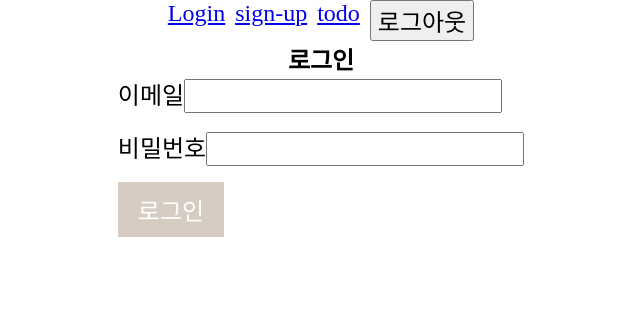
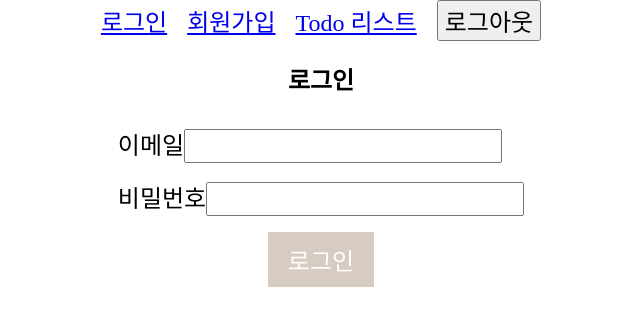
Before and after one commit to 1TBhard/wanted-pre-onboarding-challenge-fe-1, a React app: page / in a window 1280 px wide. Shown: the top 326 px of the page, without its empty margins (319-959 px from the left). Built offline with nearby package versions, Linux system fonts and the light colour scheme; the HTML template or start-up script is replaced by a standard one.

Commit message:
스타일 변경

```diff
--- a/src/App.tsx
+++ b/src/App.tsx
@@ -1,8 +1,9 @@
-import { BrowserRouter, Link, useNavigate } from "react-router-dom";
 import AuthProvider from "src/components/AuthProvider";
 import Pages from "src/pages";
+import token from "src/utils/Token";
+import { BrowserRouter, Link, useNavigate } from "react-router-dom";
+import { FlexBox } from "src/components/FlexBox";
 import "src/styles/global.css";
-import token from "src/utils/Token";
 
 export const App = () => {
 	return (
@@ -27,18 +28,11 @@ const Navigation = () => {
 	};
 
 	return (
-		<div
-			style={{
-				display: "flex",
-				justifyContent: "center",
-				gap: "10px",
-			}}
-		>
-			<Link to='/'>Login</Link>
-			<Link to='/auth'>sign-up</Link>
-			<Link to='/todo'>todo</Link>
-
+		<FlexBox justifyContent='center' gap={"20px"}>
+			<Link to='/'>로그인</Link>
+			<Link to='/auth'>회원가입</Link>
+			<Link to='/todo'>Todo 리스트</Link>
 			<button onClick={onClickLogout}>로그아웃</button>
-		</div>
+		</FlexBox>
 	);
 };
--- a/src/components/MainLayout.tsx
+++ b/src/components/MainLayout.tsx
@@ -1,4 +1,5 @@
 import { PropsWithChildren } from "react";
+import { FlexBox } from "src/components/FlexBox";
 
 export const MainLayout = ({
 	title,
@@ -6,12 +7,16 @@ export const MainLayout = ({
 }: PropsWithChildren<{ title: string }>) => {
 	return (
 		<div className='layout'>
-			<div>
-				<div className='center-box center-box__title-box'>
+			<FlexBox flexDirection='column'>
+				<div
+					style={{ margin: "20px 0" }}
+					className='center-box center-box__title-box'
+				>
 					<h1>{title}</h1>
 				</div>
+
 				<div className='center-box'>{children}</div>
-			</div>
+			</FlexBox>
 		</div>
 	);
 };
--- a/src/pages/LoginPage.tsx
+++ b/src/pages/LoginPage.tsx
@@ -1,11 +1,12 @@
 import postLogin from "src/api/auth/postLogin";
+import token from "src/utils/Token";
 import { Button } from "src/components/Button";
+import { FlexBox } from "src/components/FlexBox";
 import { FORM_ID } from "src/constants/FORM_ID";
 import { FormEventHandler, useState } from "react";
 import { LabelInput } from "src/components/LabelInput";
 import { MainLayout } from "src/components/MainLayout";
-import token from "src/utils/Token";
-import { Navigate, useNavigate } from "react-router-dom";
+import { useNavigate } from "react-router-dom";
 
 export const LoginPage = () => {
 	const navigate = useNavigate();
@@ -54,11 +55,13 @@ export const LoginPage = () => {
 					}}
 				/>
 
-				<Button
-					disabled={!(email && password)}
-					label='로그인'
-					buttonProp={{ type: "submit" }}
-				/>
+				<FlexBox justifyContent='center'>
+					<Button
+						disabled={!(email && password)}
+						label='로그인'
+						buttonProp={{ type: "submit" }}
+					/>
+				</FlexBox>
 			</form>
 		</MainLayout>
 	);
--- a/src/pages/SignUpPage.tsx
+++ b/src/pages/SignUpPage.tsx
@@ -1,11 +1,12 @@
-import { FormEventHandler, useRef, useState } from "react";
-import { useNavigate } from "react-router-dom";
 import postSignUp from "src/api/auth/postSignUp";
+import UtilObject from "src/utils/UtilObject";
 import { Button } from "src/components/Button";
+import { FlexBox } from "src/components/FlexBox";
+import { FORM_ID } from "src/constants/FORM_ID";
+import { FormEventHandler, useState } from "react";
 import { LabelInput } from "src/components/LabelInput";
 import { MainLayout } from "src/components/MainLayout";
-import { FORM_ID } from "src/constants/FORM_ID";
-import UtilObject from "src/utils/UtilObject";
+import { useNavigate } from "react-router-dom";
 
 interface SignUpForm {
 	email?: string;
@@ -97,11 +98,13 @@ export const SignUpPage = () => {
 					error={errorState?.password}
 				/>
 
-				<Button
-					disabled={!(email && password && UtilObject.isEmpty(errorState))}
-					label='가입'
-					buttonProp={{ type: "submit" }}
-				/>
+				<FlexBox justifyContent='center'>
+					<Button
+						disabled={!(email && password && UtilObject.isEmpty(errorState))}
+						label='가입'
+						buttonProp={{ type: "submit" }}
+					/>
+				</FlexBox>
 			</form>
 		</MainLayout>
 	);
--- a/src/styles/global.css
+++ b/src/styles/global.css
@@ -53,3 +53,7 @@ main {
 	color: red;
 	font-size: 20px;
 }
+
+.selected__todo {
+	background-color: #457b9d;
+}
```
